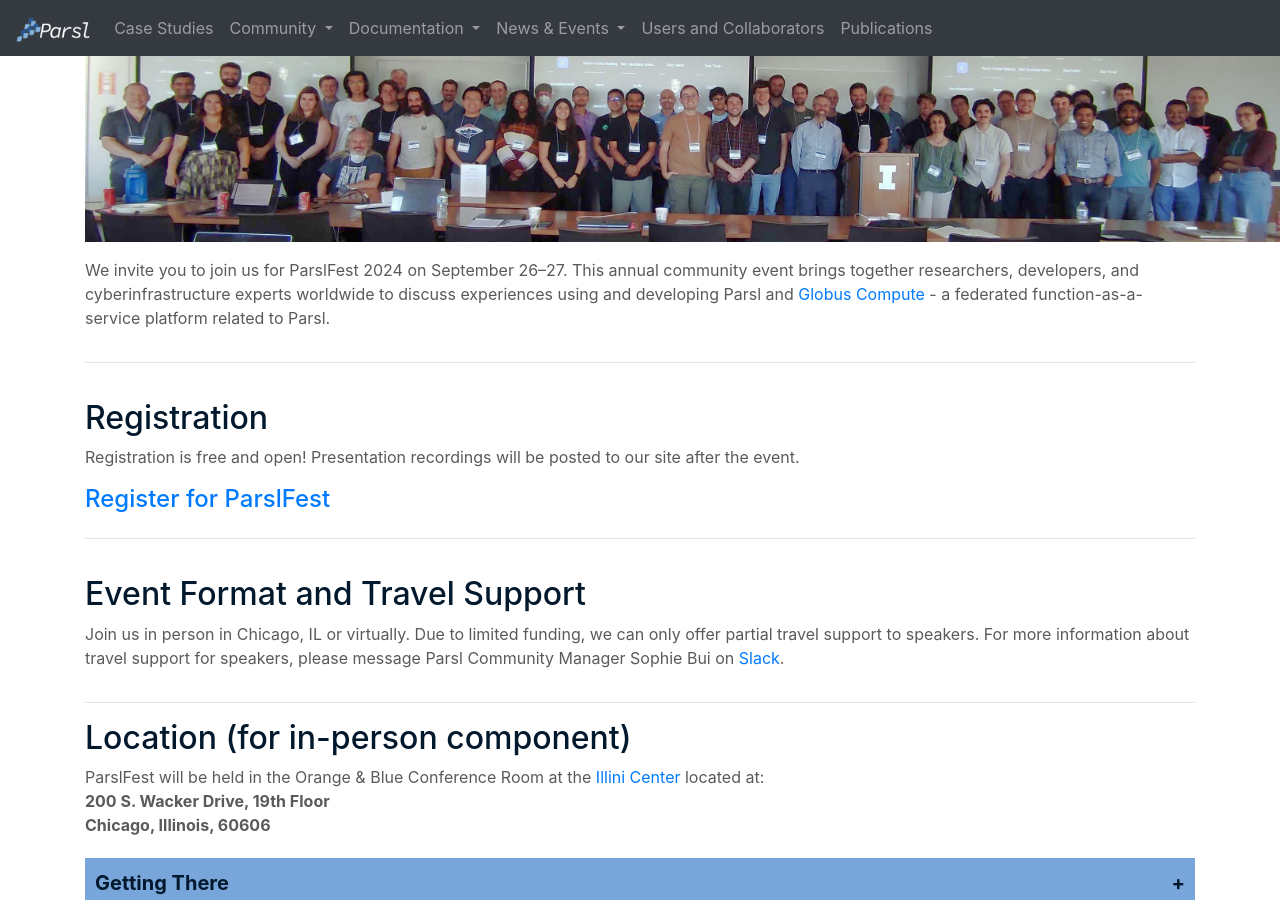
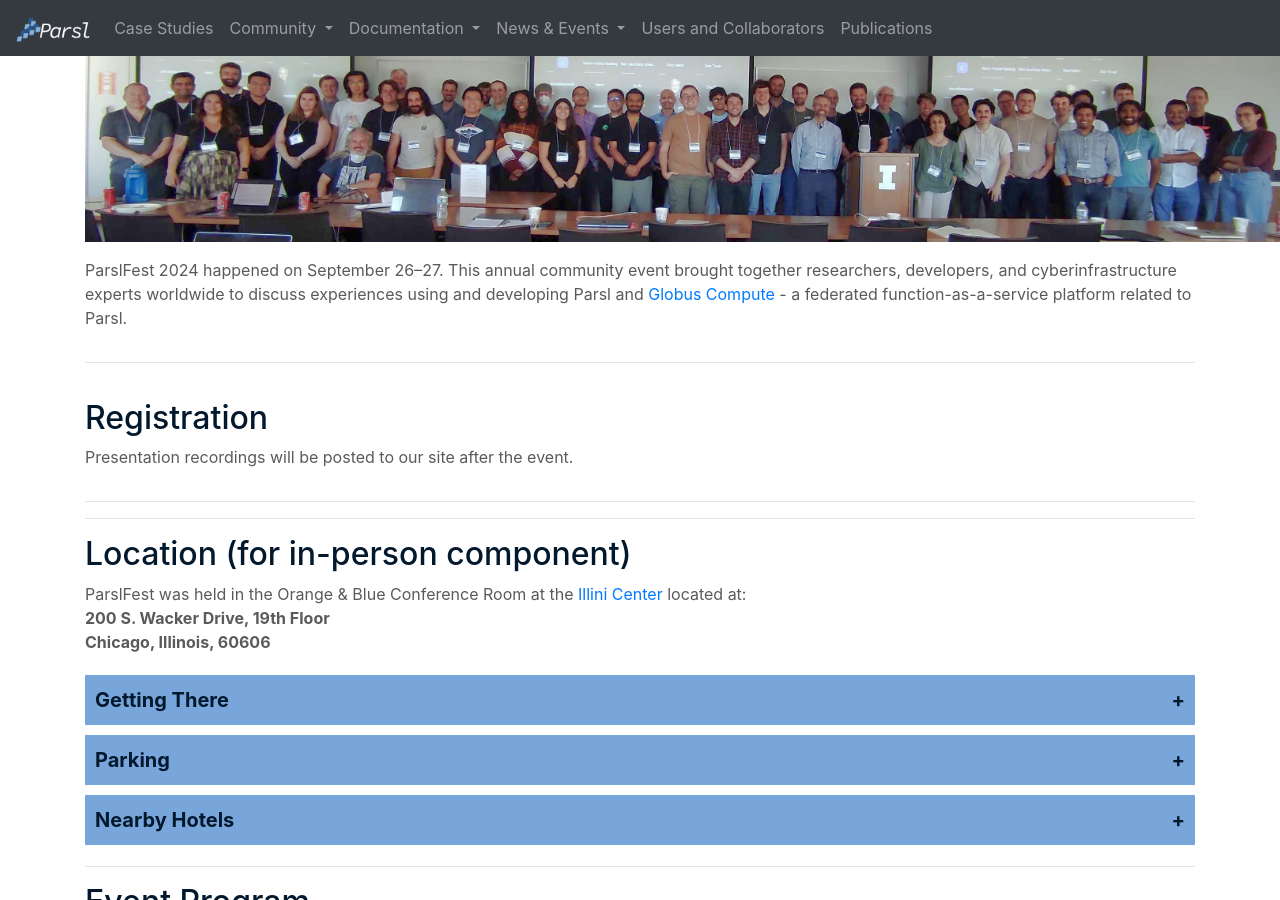
Before and after one commit to Parsl/parsl.github.io, a Jekyll site: the page built from parslfest/parslfest2024.html, in a window 1280 px wide and 900 px high, scrolled down 428 px. Built offline with Jekyll 4.4.1, drawn with Linux system fonts in a browser that asks for light colours.

Commit message:
Move Parslfest 2024 into the past

```diff
--- a/parslfest/parslfest2024.html
+++ b/parslfest/parslfest2024.html
@@ -17,7 +17,7 @@
     <div class="col-lg-12">
       <h1 style="text-align:center; color: #02182D;">ParslFest 2024 - Annual Community Gathering (Hybrid) September 26-27, 2024</h1>
 <p><img width="1200" src="2024/group.jpeg" /></p>
-      <p>We invite you to join us for ParslFest 2024 on September 26–27. This annual community event brings together researchers, developers, and cyberinfrastructure experts worldwide to discuss experiences using and developing Parsl and <a href="https://www.globus.org/compute" target=_blank">Globus Compute</a> - a federated function-as-a-service platform related to Parsl.
+      <p>ParslFest 2024 happened on September 26–27. This annual community event brought together researchers, developers, and cyberinfrastructure experts worldwide to discuss experiences using and developing Parsl and <a href="https://www.globus.org/compute" target=_blank">Globus Compute</a> - a federated function-as-a-service platform related to Parsl.
       </p>
     </div>
    </div>
@@ -26,29 +26,18 @@
     <div class="col-lg-12">
       <h2 style="color: #02182D;">Registration</h2>
 	<p>
-	Registration is free and open!  Presentation recordings will be posted to our site after the event.
+	Presentation recordings will be posted to our site after the event.
 	</p>
-	<h4><a href="https://bit.ly/register-for-pf24" target="_blank">Register for ParslFest</a></h4>
     </div>
    </div>
 
    <hr>
-   <div class="row" style="padding-top: 20px">
-    <div class="col-lg-12">
-      <h2 style="color: #02182D;">Event Format and Travel Support</h2>
-     <p>Join us in person in Chicago, IL or virtually. Due to limited funding, we can only offer partial travel support to speakers. For more information about travel support for speakers, please message Parsl Community Manager Sophie Bui on <a href="https://bit.ly/join-parsl-slack" target=_blank">Slack</a>.
-
-      </p>
-     </div>
-   </div>
-
-
 
 <hr>
 
       <h2 style="color: #02182D;">Location (for in-person component)</h2>
 
-      <p>ParslFest will be held in the Orange & Blue Conference Room at the <a href="https://illinicenter.illinois.edu/" target="_blank">Illini Center</a> located at:<br>
+      <p>ParslFest was held in the Orange & Blue Conference Room at the <a href="https://illinicenter.illinois.edu/" target="_blank">Illini Center</a> located at:<br>
       <strong>200 S. Wacker Drive, 19th Floor<br>
       Chicago, Illinois, 60606</strong>
       </p>
```
Also changed, not shown: index.html (+0 -8 lines).
